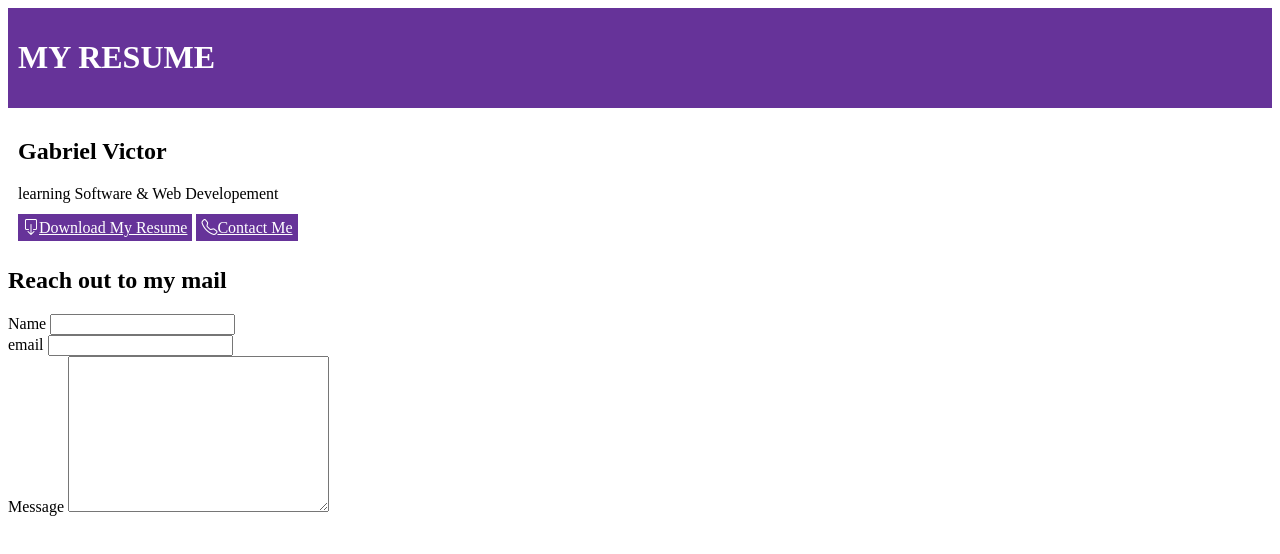
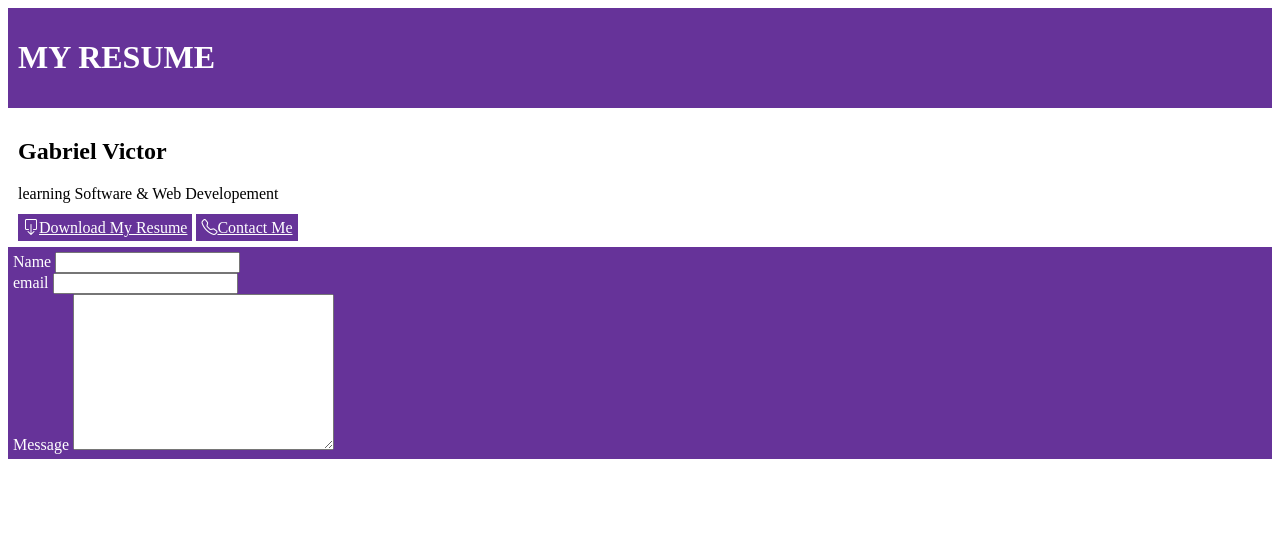
Before and after one commit to gab6ix/gab-6ix, a plain HTML site: page index.html in a window 1280 px wide. Drawn offline with nearby package versions, Linux system fonts and the light colour scheme.

Commit message:
added style

```diff
--- a/index.html
+++ b/index.html
@@ -19,11 +19,9 @@
         <a style="color: white; background-color: rebeccapurple; padding: 5px;"  href="#"><i class="bi-telephone"></i>Contact Me</a>
     </main>
 
-    <footer>
-        <h2>Reach out to my mail</h2>
-        <form action="#">
+    <footer style="color: white; background-color: rebeccapurple; padding: 5px;">
             <div>
-                <label for="Name">Name</label>
+                <label for="name">Name</label>
                 <input type="text" id="name" minlength="3" required>
             </div>
 
```
